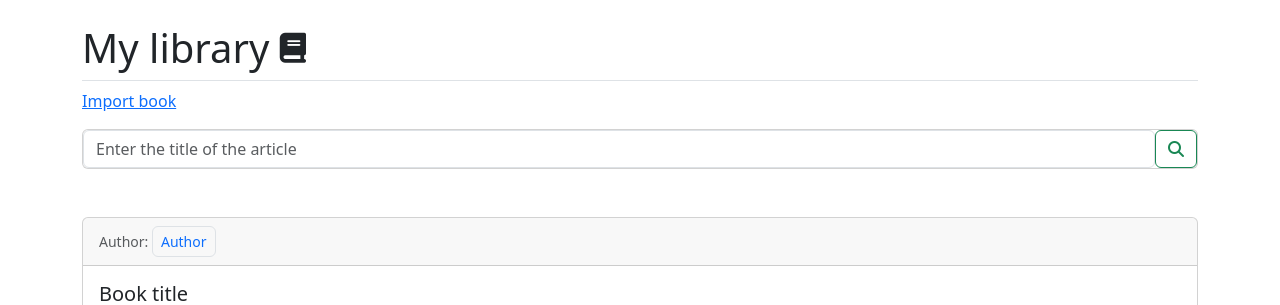
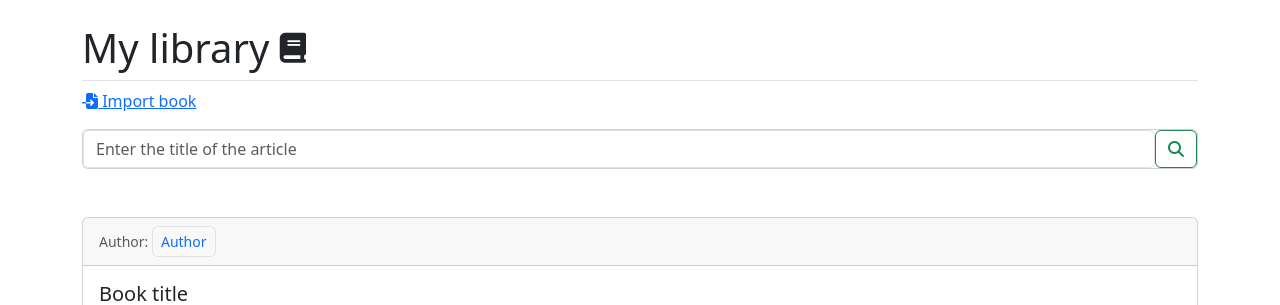
Before and after one commit to PatriceAlan/Biblioverse, a Django app: page / in a window 1280 px wide. Shown: the part 56-361 px from the top of the page. Run offline with Django 4.2, Linux system fonts and the light colour scheme; the visitor is signed in with stand-in values (Sample User, id 1).

Commit message:
Little modifications

```diff
--- a/biblioverse/boeken/templates/home.html
+++ b/biblioverse/boeken/templates/home.html
@@ -6,7 +6,7 @@
     <h1 class="card-header pb-2 mb-2 border-bottom">My library  <i class="fa-solid fa-book fa-xs"></i></h1>
 
     <p>
-        <a href="#">Import book</a>
+        <a href="#"> <i class="fa-solid fa-file-import"></i> Import book</a>
     </p>
 
     <div class="card mb-5">
```
